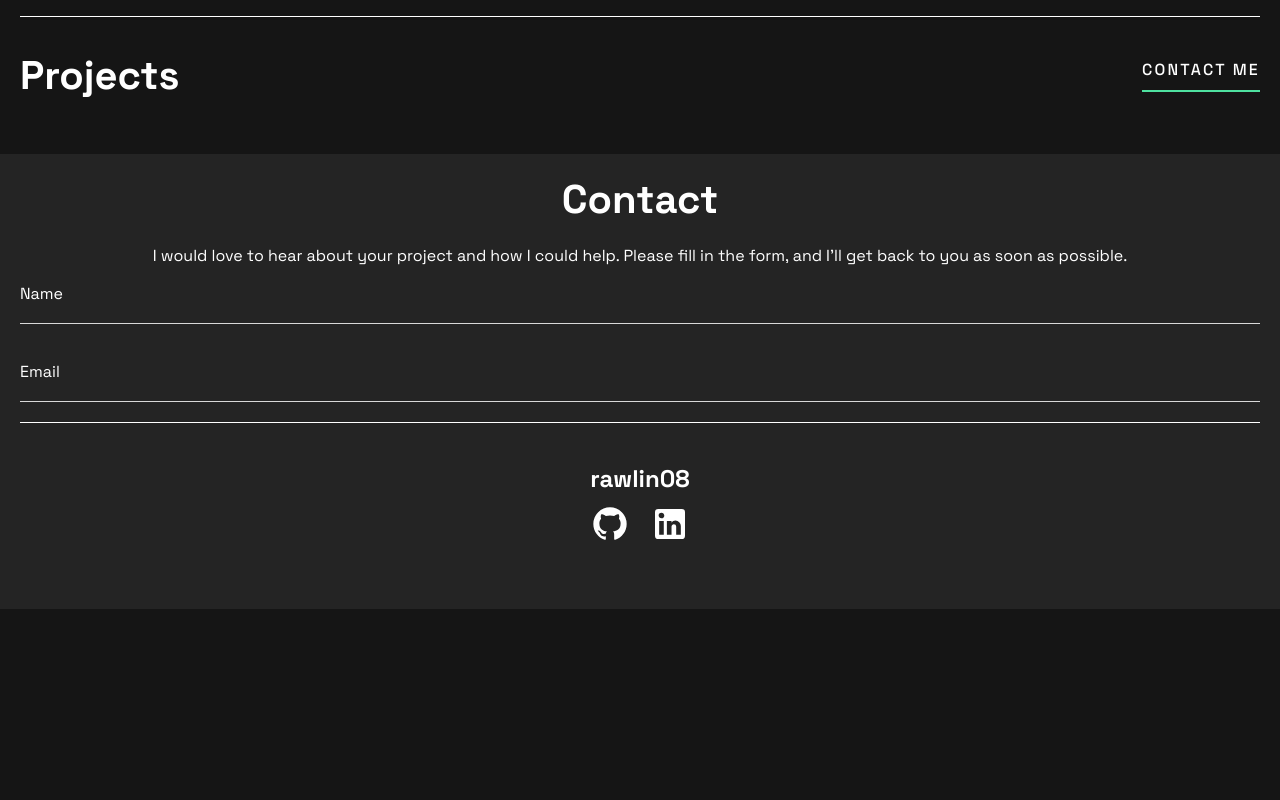
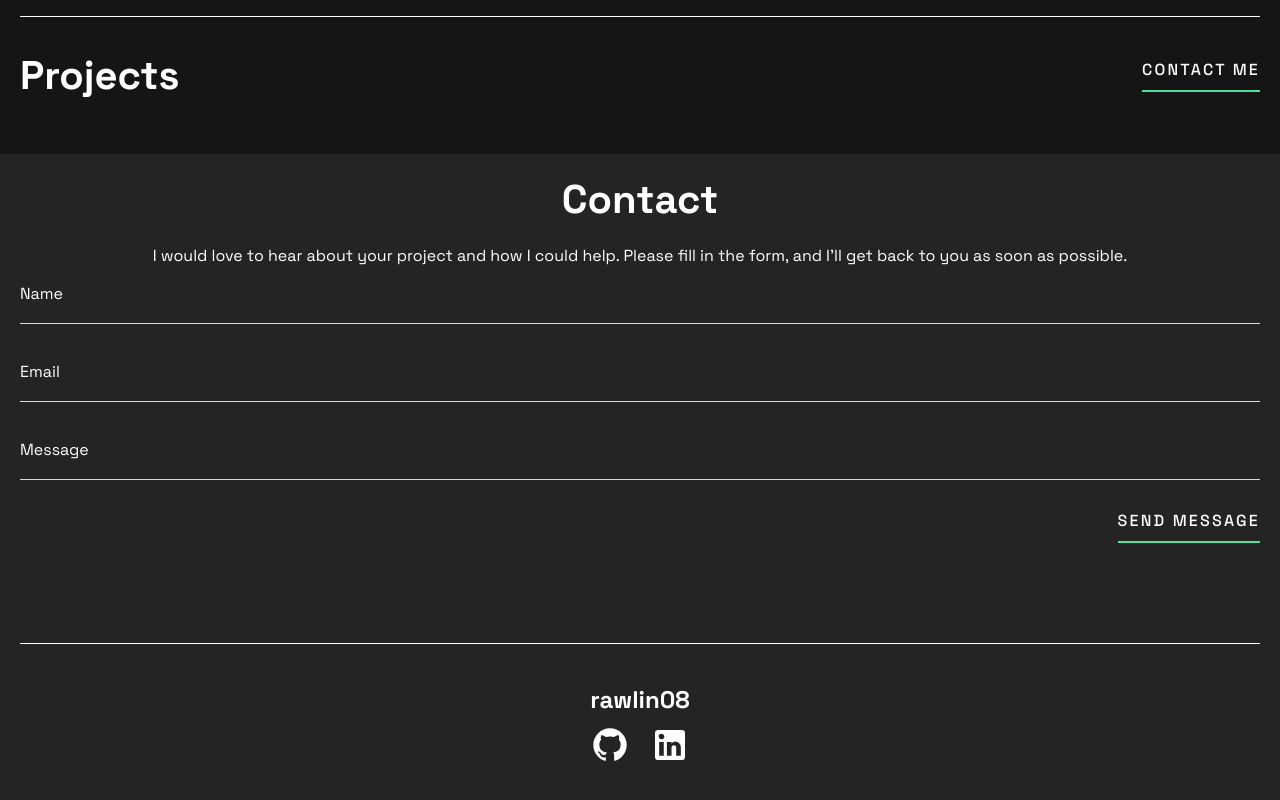
Before and after one commit to rawlin08/portfolio, an Angular app: page / in a window 1280 px wide. Shown: the part 756-1556 px from the top of the page. Before the commit the page ends 1365 px from the top, so only its background shows below. Built offline with nearby package versions, Linux system fonts and the light colour scheme.

Commit message:
added message input field

```diff
--- a/src/app/components/home/home.component.ts
+++ b/src/app/components/home/home.component.ts
@@ -59,6 +59,11 @@ import { Component } from '@angular/core';
         <input id="email" type="email" required>
         <label for="email">Email</label>
       </div>
+      <div class="field">
+        <input id="message" type="text" required>
+        <label for="message">Message</label>
+      </div>
+      <button>SEND MESSAGE</button>
     </form>
     <footer>
       <h1>rawlin08</h1>
```
